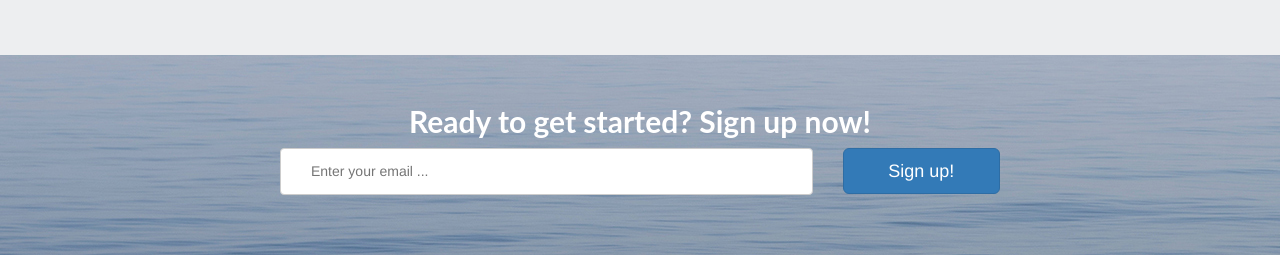
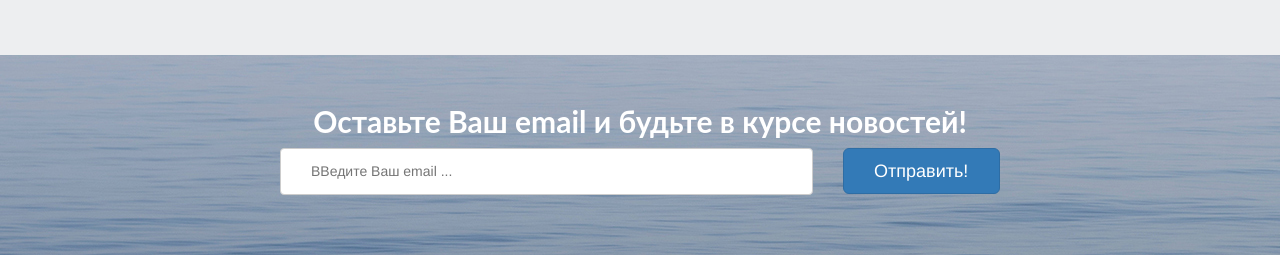
Before and after one commit to grozzmaster/net, a Django app: page / in a window 1280 px wide. Shown: the part 2259-2514 px from the top of the page. Run offline with Django 3.2, Linux system fonts and the light colour scheme; data comes from the database, SQL or seed files in the repository; some libraries are stand-ins or nearby versions.

```diff
--- a/landing/forms.py
+++ b/landing/forms.py
@@ -6,7 +6,7 @@ class SubscriberForm(forms.Form):
     email = forms.EmailField(
         widget=forms.TextInput(
             attrs={'type': 'email',
-                   'placeholder': 'Enter your email ...'
+                   'placeholder': 'ВВедите Ваш email ...'
             }
         )
     )
--- a/templates/footer.html
+++ b/templates/footer.html
@@ -5,7 +5,7 @@
         <div class="container">
             <div class="row">
                 <div class="col-xl-9 mx-auto">
-                    <h2 class="mb-4" id="header-email">Ready to get started? Sign up now!</h2>
+                    <h2 class="mb-4" id="header-email">Оставьте Ваш email и будьте в курсе новостей!</h2>
                 </div>
             </div>
 
@@ -22,7 +22,7 @@
                                 <!--<input type="email" placeholder="Enter your email...">-->
                             </div>
                             <div class="col-12 col-md-3">
-                                <button type="submit" class="btn btn-block btn-lg btn-primary">Sign up!</button>
+                                <button type="submit" class="btn btn-block btn-lg btn-primary">Отправить!</button>
                             </div>
                         </div>
                     </form>
```
Also changed, not shown: README.md.
